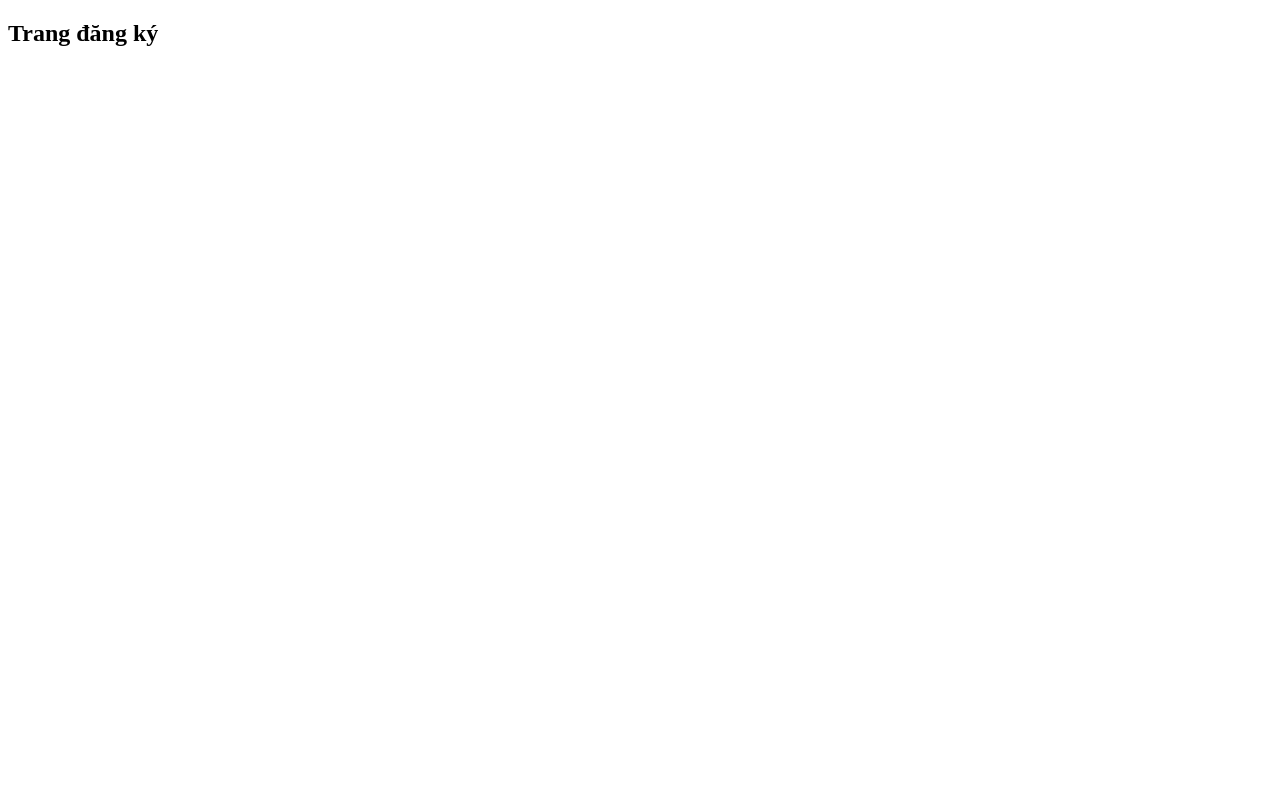
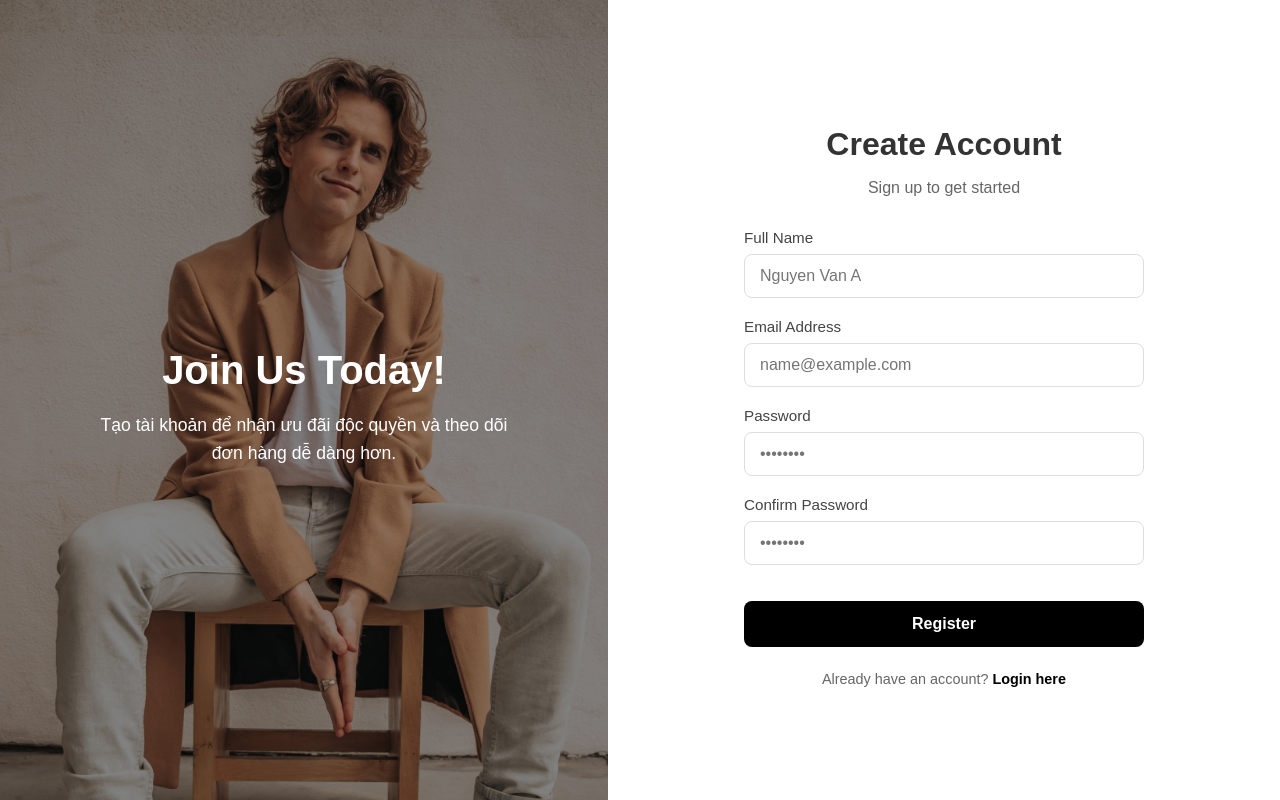
Before and after one commit to PhucBITC/ClothingShop, a React (Vite) app in the folder frontend/: page /register in a window 1280 px wide. Built offline with nearby package versions, Linux system fonts and the light colour scheme.

Commit message:
register success

```diff
--- a/frontend/src/pages/auth/Register.jsx
+++ b/frontend/src/pages/auth/Register.jsx
@@ -1,5 +1,152 @@
-function Register() {
-  return <h2>Trang đăng ký</h2>;
-}
+import React, { useState } from 'react';
+import { Link, useNavigate } from 'react-router-dom';
+import styles from './Register.module.css'; // Import CSS Module
+import registerBg from '../../assets/register_bg.jpg'; // Bạn nhớ kiếm 1 cái ảnh đặt tên này nhé
+
+const Register = () => {
+    // State lưu trữ dữ liệu nhập vào
+    const [formData, setFormData] = useState({
+        fullName: '',
+        email: '',
+        password: '',
+        confirmPassword: ''
+    });
+
+    const [error, setError] = useState('');
+    const navigate = useNavigate();
+
+    // Hàm xử lý khi nhập liệu
+    const handleChange = (e) => {
+        setFormData({
+            ...formData,
+            [e.target.id]: e.target.value
+        });
+    };
+
+    // Hàm xử lý khi bấm Đăng Ký
+    const handleRegister = async (e) => {
+        e.preventDefault();
+        setError('');
+
+        // 1. Kiểm tra mật khẩu nhập lại có khớp không
+        if (formData.password !== formData.confirmPassword) {
+            setError('Mật khẩu nhập lại không khớp!');
+            return;
+        }
+
+        try {
+            // 2. Gọi API Backend (Java Spring Boot)
+            const response = await fetch('http://localhost:8080/api/auth/register', {
+                method: 'POST',
+                headers: {
+                    'Content-Type': 'application/json',
+                },
+                body: JSON.stringify({
+                    fullName: formData.fullName,
+                    email: formData.email,
+                    password: formData.password
+                    // Không cần gửi confirmPassword lên server
+                }),
+            });
+
+            // 3. Xử lý kết quả trả về
+            if (response.ok) {
+                alert('Đăng ký thành công! Vui lòng đăng nhập.');
+                navigate('/login'); // Chuyển hướng sang trang đăng nhập
+            } else {
+                // Nếu server trả về lỗi (ví dụ: Email đã tồn tại)
+                const errorData = await response.text();
+                setError(errorData || 'Đăng ký thất bại. Vui lòng thử lại.');
+            }
+
+        } catch (err) {
+            console.error("Lỗi kết nối:", err);
+            setError('Không thể kết nối đến server. Hãy kiểm tra lại backend.');
+        }
+    };
+
+    return (
+        <div className={styles.registerWrapper}>
+            {/* Cột Trái: Hình Ảnh */}
+            <div className={styles.registerLeft}>
+                <img src={registerBg} alt="Register Background" className={styles.bgImage} />
+                <div className={styles.overlayContent}>
+                    <h2 className={styles.overlayTitle}>Join Us Today!</h2>
+                    <p className={styles.overlayText}>
+                        Tạo tài khoản để nhận ưu đãi độc quyền và theo dõi đơn hàng dễ dàng hơn.
+                    </p>
+                </div>
+            </div>
+
+            {/* Cột Phải: Form Đăng Ký */}
+            <div className={styles.registerRight}>
+                <div className={styles.formContainer}>
+                    <h2 className={styles.title}>Create Account</h2>
+                    <p className={styles.subtitle}>Sign up to get started</p>
+
+                    {error && <div className={styles.errorMessage}>{error}</div>}
+
+                    <form onSubmit={handleRegister}>
+                        <div className={styles.inputGroup}>
+                            <label htmlFor="fullName">Full Name</label>
+                            <input
+                                type="text"
+                                id="fullName"
+                                placeholder="Nguyen Van A"
+                                value={formData.fullName}
+                                onChange={handleChange}
+                                required
+                            />
+                        </div>
+
+                        <div className={styles.inputGroup}>
+                            <label htmlFor="email">Email Address</label>
+                            <input
+                                type="email"
+                                id="email"
+                                placeholder="name@example.com"
+                                value={formData.email}
+                                onChange={handleChange}
+                                required
+                            />
+                        </div>
+
+                        <div className={styles.inputGroup}>
+                            <label htmlFor="password">Password</label>
+                            <input
+                                type="password"
+                                id="password"
+                                placeholder="••••••••"
+                                value={formData.password}
+                                onChange={handleChange}
+                                required
+                            />
+                        </div>
+
+                        <div className={styles.inputGroup}>
+                            <label htmlFor="confirmPassword">Confirm Password</label>
+                            <input
+                                type="password"
+                                id="confirmPassword"
+                                placeholder="••••••••"
+                                value={formData.confirmPassword}
+                                onChange={handleChange}
+                                required
+                            />
+                        </div>
+
+                        <button type="submit" className={styles.submitBtn}>
+                            Register
+                        </button>
+                    </form>
+
+                    <p className={styles.loginLink}>
+                        Already have an account? <Link to="/login">Login here</Link>
+                    </p>
+                </div>
+            </div>
+        </div>
+    );
+};
 
 export default Register;
--- a/frontend/src/pages/auth/Register.module.css
+++ b/frontend/src/pages/auth/Register.module.css
@@ -0,0 +1,170 @@
+/* Container bao quanh toàn bộ trang */
+*{
+    box-sizing: border-box;
+}
+.registerWrapper {
+    display: flex;
+    /* Sử dụng fixed để full màn hình, tránh scroll do margin mặc định của body */
+    position: fixed;
+    top: 0;
+    left: 0;
+    width: 100%;
+    height: 100%;
+    background-color: #f5f5f5;
+    /* Màu nền tổng thể */
+    font-family: Arial, sans-serif;
+    overflow: hidden;
+    /* Ẩn thanh scroll trên desktop */
+}
+
+/* --- PHẦN BÊN TRÁI (HÌNH ẢNH) --- */
+.registerLeft {
+    flex: 1; /* Chiếm 50% chiều rộng */
+    position: relative;
+    overflow: hidden;
+    background-color: #000;
+    display: none; /* Mặc định ẩn trên mobile */
+}
+
+/* Hiển thị cột trái khi màn hình lớn hơn 768px */
+@media (min-width: 768px) {
+    .registerLeft {
+        display: flex;
+        justify-content: center;
+        align-items: center;
+    }
+}
+
+.bgImage {
+    position: absolute;
+    width: 100%;
+    height: 100%;
+    object-fit: cover;
+    opacity: 0.6; /* Làm tối ảnh nền */
+}
+
+.overlayContent {
+    position: relative;
+    z-index: 2;
+    color: white;
+    text-align: center;
+    padding: 2rem;
+    max-width: 80%;
+}
+
+.overlayTitle {
+    font-size: 2.5rem;
+    font-weight: bold;
+    margin-bottom: 1rem;
+}
+
+.overlayText {
+    font-size: 1.1rem;
+    line-height: 1.6;
+}
+
+/* --- PHẦN BÊN PHẢI (FORM) --- */
+.registerRight {
+    flex: 1; /* Chiếm 50% chiều rộng */
+    display: flex;
+    justify-content: center;
+    align-items: center;
+    padding: 2rem;
+    background-color: #fff;
+}
+
+.formContainer {
+    width: 100%;
+    max-width: 400px;
+}
+
+.title {
+    font-size: 2rem;
+    font-weight: 700;
+    color: #333;
+    margin-bottom: 0.5rem;
+    text-align: center;
+}
+
+.subtitle {
+    text-align: center;
+    color: #666;
+    margin-bottom: 2rem;
+}
+
+.errorMessage {
+    background-color: #ffebee;
+    color: #c62828;
+    padding: 0.75rem;
+    border-radius: 4px;
+    margin-bottom: 1.5rem;
+    font-size: 0.9rem;
+    text-align: center;
+    border: 1px solid #ef9a9a;
+}
+
+/* Style cho các ô input */
+.inputGroup {
+    margin-bottom: 1.25rem;
+}
+
+.inputGroup label {
+    display: block;
+    margin-bottom: 0.5rem;
+    color: #444;
+    font-weight: 500;
+    font-size: 0.95rem;
+}
+
+.inputGroup input {
+    width: 100%;
+    padding: 12px 15px;
+    border: 1px solid #ddd;
+    border-radius: 8px;
+    font-size: 1rem;
+    transition: all 0.3s ease;
+    box-sizing: border-box; /* Quan trọng để padding không làm vỡ layout */
+}
+
+.inputGroup input:focus {
+    border-color: #000;
+    outline: none;
+    box-shadow: 0 0 0 3px rgba(0,0,0,0.1);
+}
+
+/* Nút Đăng Ký */
+.submitBtn {
+    width: 100%;
+    padding: 14px;
+    background-color: #000;
+    color: white;
+    border: none;
+    border-radius: 8px;
+    font-size: 1rem;
+    font-weight: 600;
+    cursor: pointer;
+    transition: background-color 0.3s;
+    margin-top: 1rem;
+}
+
+.submitBtn:hover {
+    background-color: #333;
+}
+
+/* Link chuyển qua trang Login */
+.loginLink {
+    text-align: center;
+    margin-top: 1.5rem;
+    font-size: 0.9rem;
+    color: #666;
+}
+
+.loginLink a {
+    color: #000;
+    font-weight: bold;
+    text-decoration: none;
+}
+
+.loginLink a:hover {
+    text-decoration: underline;
+}
```
Also changed, not shown: 1 other file (tests, documents, lock files or other folders).
